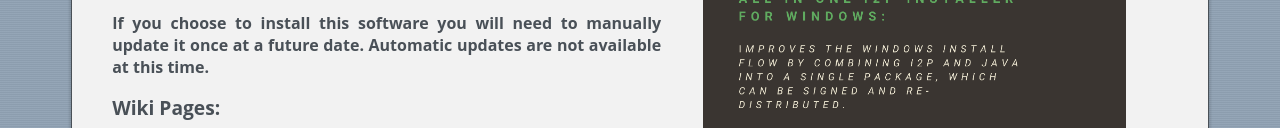
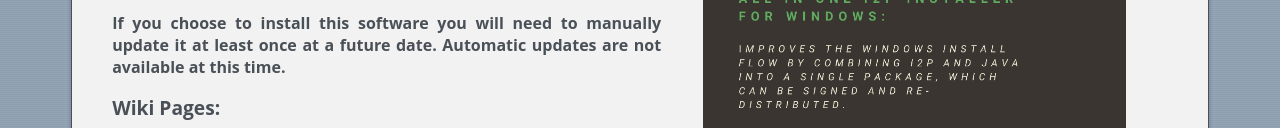
Before and after one commit to eyedeekay/i2p, a plain HTML site: page index.html in a window 1280 px wide. Shown: the part 429-557 px from the top of the page. Drawn offline with Linux system fonts and the light colour scheme.

Commit message:
Slight clarification on updates

```diff
--- a/index.html
+++ b/index.html
@@ -28,7 +28,8 @@ and a few other little things. You can find out more about development at
 the wiki pages below.</p>
 
 <p><strong>If you choose to install this software you will need to manually update</strong>
-<strong>it once at a future date. Automatic updates are not available at this time.</strong></p>
+<strong>it at least once at a future date. Automatic updates are not available at</strong>
+<strong>this time.</strong></p>
 
 <h3>Wiki Pages:</h3>
 
```
Also changed, not shown: 1 other file.
